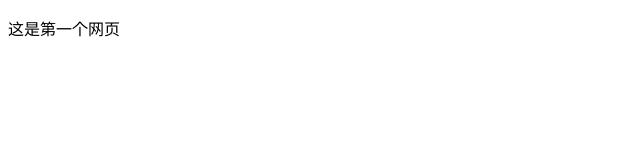
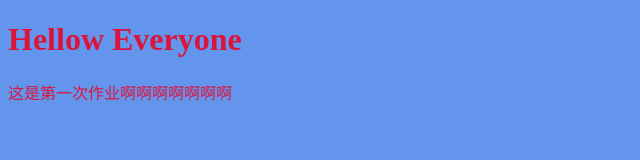
Before and after one commit to jizhuajizhua/jizhuajizhua.github.io, a plain HTML site: page index.html in a window 1280 px wide. Shown: the whole page, without its empty margins (0-640 px from the left). Drawn offline with Linux system fonts and the light colour scheme.

Commit message:
Update index.html

```diff
--- a/index.html
+++ b/index.html
@@ -4,8 +4,15 @@
     <meta charset="UTF-8">
     <meta name="viewport" content="width=device-width, initial-scale=1.0">
     <title>01</title>
+    <style>
+        body{
+            background-color: cornflowerblue;
+            color: crimson;
+        }
+    </style>
 </head>
 <body>
-    <p>这是第一个网页</p>
+    <h1>Hellow Everyone</h1>
+    <p>这是第一次作业啊啊啊啊啊啊啊</p>
 </body>
 </html>
```
